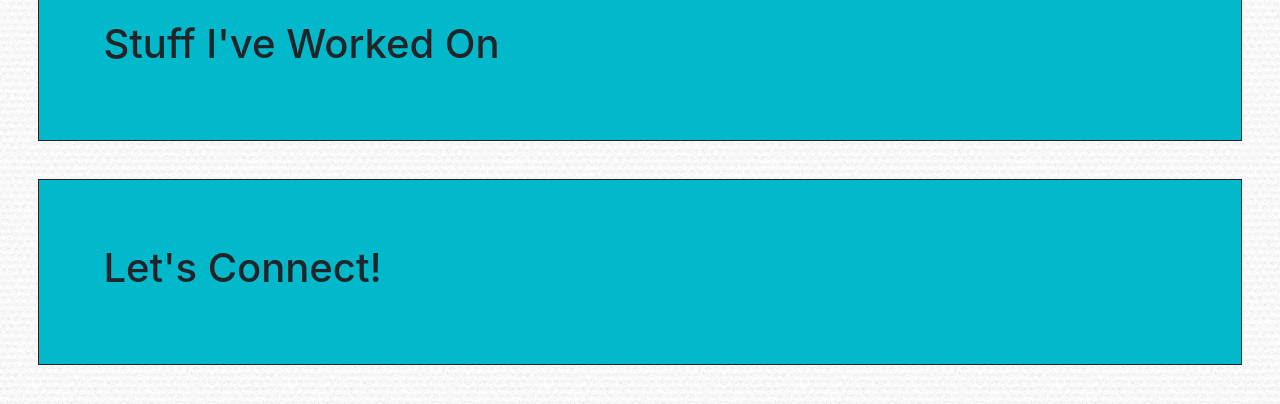
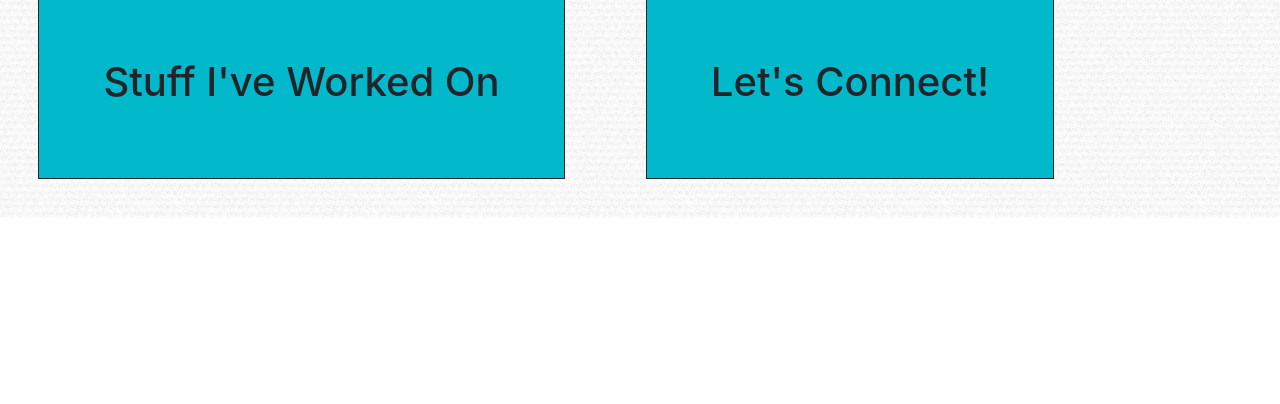
Before and after one commit to prettykatemachine/portfolio, a plain HTML site: page index.html in a window 1280 px wide. Shown: the part 807-1211 px from the top of the page. After the commit the page ends 1025 px from the top, so only its background shows below. Drawn offline with nearby package versions, Linux system fonts and the light colour scheme.

Commit message:
Why did my styling look weird when I pushed it?

```diff
--- a/assets/css/style.css
+++ b/assets/css/style.css
@@ -22,7 +22,7 @@ a:hover {
 
     #about, #portfolio, #contact {
         background-color: #02b9cb;
-        display: center inline-block;
+        display:  inline-block;
         border: solid 1px;
         padding: 5%;
         margin: 3%;
```
